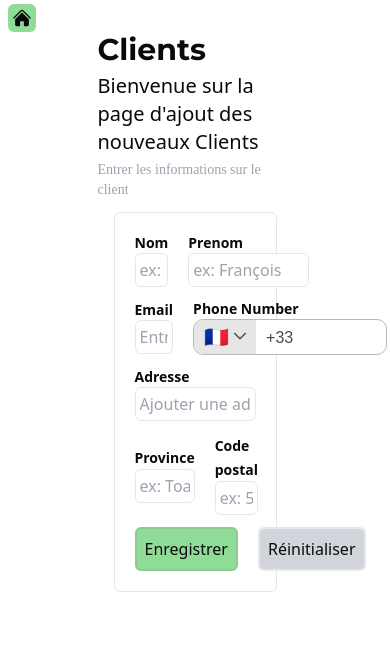
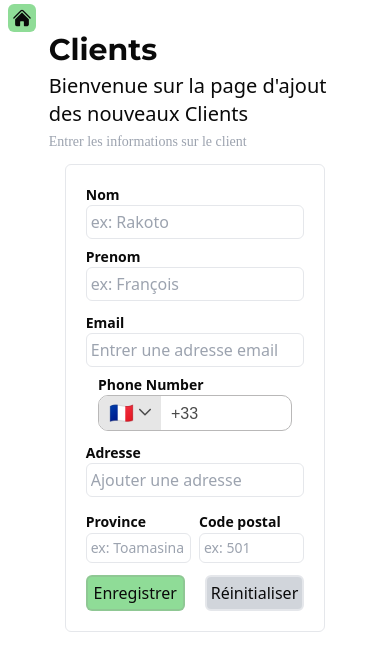
Before and after one commit to IannisG10/xord, a React (Vite) app: page /newClient in a window 390 px wide. Shown: the top 670 px of the page. Built offline with nearby package versions, Linux system fonts and the light colour scheme; a web font is replaced by a local one.

Commit message:
form client responsive

```diff
--- a/src/components/Client/Client.tsx
+++ b/src/components/Client/Client.tsx
@@ -42,7 +42,7 @@ const Client: React.FC = () => {
 
     return(
 
-                <div className="m-5 w-1/2 flex flex-col">
+                <div className="m-5 md:w-1/2 w-3/4 flex flex-col">
                     <Toaster richColors />
                     <div className="flex flex-col gap-1 my-3">
                             <h1 className="font-bold font-monsterat text-3xl">Clients</h1>
@@ -51,7 +51,7 @@ const Client: React.FC = () => {
                     </div>
                     <form action="" className=" mx-4" onSubmit={handleSubmit(onSubmit)}>
                         <div className="flex flex-col gap-3 border border-gray-200 rounded-md p-5">
-                            <div className="flex items-center gap-5 w-full">
+                            <div className="flex md:flex-row flex-col items-center md:gap-5 gap-2 w-full">
                                 <div className="flex flex-col w-full ">
                                     <label className="text-sm font-semibold">Nom</label>
                                     <input type="text"
@@ -72,7 +72,7 @@ const Client: React.FC = () => {
                                 </div>
                             </div>
 
-                            <div className="flex items-center gap-5 w-full">
+                            <div className="flex md:flex-row flex-col items-center md:gap-5 gap-2 w-full">
                                 <div className="flex flex-col w-full">
                                     <label className="text-sm font-semibold">Email</label>
                                     <input type="text"
@@ -106,21 +106,22 @@ const Client: React.FC = () => {
                                 {errors.adresse?.type === "maxLength" && <span className="text-xs
                                      text-red-400" >Adresse trop longue(40 caractères minimum)</span>}
                             </div>
-                            <div className="flex items-center gap-5 w-full">
+                            <div className="flex items-center md:gap-5 gap-2 w-full">
                                 <div className="w-full">
                                     <label className="text-sm font-semibold">Province</label>
                                     <input type="text"
-                                    className="border border-gray-200 w-full rounded-md focus:border-black outline-none p-1"
+                                    className="border border-gray-200 w-full md:text-base text-sm rounded-md focus:border-black
+                                            outline-none p-1"
                                         placeholder="ex: Toamasina"
                                         {...register("province",{required: true})}
                                     />
-                                    {errors.prenom && <span className="text-xs
+                                    {errors.province && <span className="text-xs
                                      text-red-500">Entrer le nom d'une province</span>}
                                 </div>
                                 <div className="w-full">
                                     <label className="text-sm font-semibold">Code postal</label>
                                     <input type="text"
-                                    className="border border-gray-200 w-full rounded-md focus:border-black outline-none p-1"
+                                    className="border border-gray-200 w-full rounded-md md:text-base text-sm focus:border-black outline-none p-1"
                                         placeholder="ex: 501"
                                         {...register("cp")}
                                     />
@@ -129,12 +130,12 @@ const Client: React.FC = () => {
                             </div>
                             <div className="flex items-center gap-5 w-full">
                                 <button className="w-full bg-[#8fdc97] hover:bg-[#63da6f] transition-all
-                                        duration-200 ease-in-out rounded-md p-2 border-2 border-[#8fc794f5]"
+                                        duration-200 ease-in-out rounded-md md:p-2 p-1 border-2 border-[#8fc794f5]"
                                         type='submit'
                                 >
                                     Enregistrer
                                 </button>
-                                <button className="w-full border-2 border-gray-200 rounded-md p-2
+                                <button className="w-full border-2 border-gray-200 rounded-md md:p-2 p-1
                                 hover:bg-gray-400 transition-all duration-200 bg-gray-300"
                                         onClick={() => {reset()}}
                                 >
```
Also changed, not shown: src/components/DashBoard/ds.txt (deleted).
